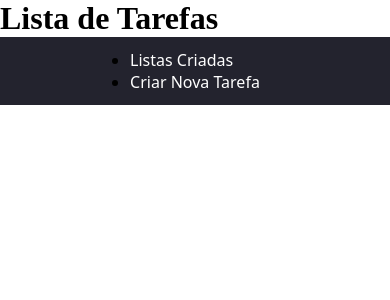
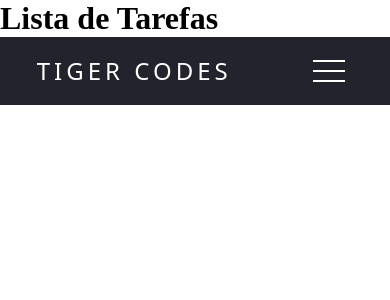
Before and after one commit to ClaudianeOliveir/Projeto_final-django, a Django app: page / in a window 390 px wide. Shown: the top 300 px of the page. Run offline with Django 4.2, Linux system fonts and the light colour scheme.

Commit message:
atualização css

```diff
--- a/Sistema/static/css/estilo.css
+++ b/Sistema/static/css/estilo.css
@@ -43,3 +43,44 @@ main{
     letter-spacing: 3px;
     margin-left: 32px;
 }
+
+.mobile-menu{
+    display: none;
+    cursor: pointer;
+}
+
+.mobile-menu div{
+    width: 32px;
+    height: 2px;
+    background: #fff;
+    margin: 8px;
+}
+
+@media (max-width: 999px) {
+    body{
+        overflow-x: hidden;
+    }
+    .nav-list {
+        position: absolute;
+        top: 8vh;
+        right: 0;
+        width: 50vw;
+        height: 92vh;
+        background: #23232e;
+        flex-direction: column;
+        align-items: center;
+        justify-content:space-around;
+        transform: translateX(100%);
+    }
+    .nav-list li{
+        margin-left: 0;
+        opacity: 0;
+    }
+    .mobile-menu{
+        display: block;
+    }
+}
+
+.nav-list.active {
+    transform: translateX(0);
+}
--- a/Sistema/templates/base.html
+++ b/Sistema/templates/base.html
@@ -9,7 +9,13 @@
   <body>
     <!-- menu -->
     <nav>
-      <ul>
+      <a class="logo" href="/">Tiger codes</a>
+      <div class="mobile-menu">
+        <div class="line1"></div>
+        <div class="line2"></div>
+        <div class="line3"></div>
+      </div>
+      <ul class="nav-list">
           <li>
             <a href='listas_criadas/'>Listas Criadas</a>
           </li>
```
